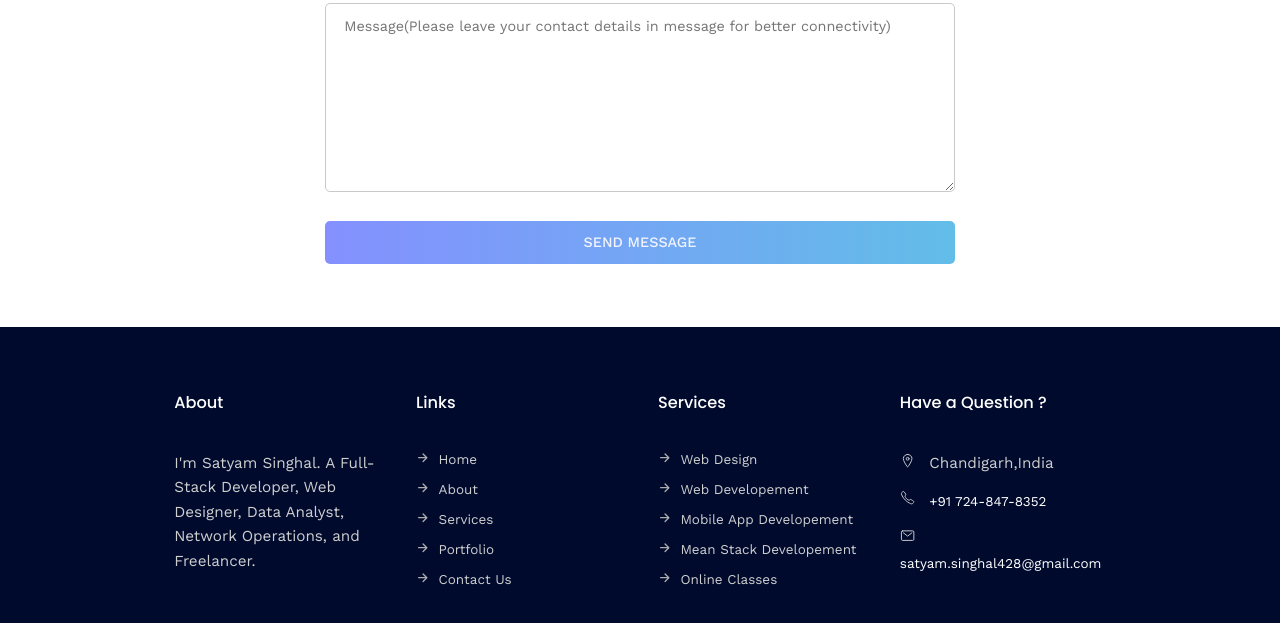
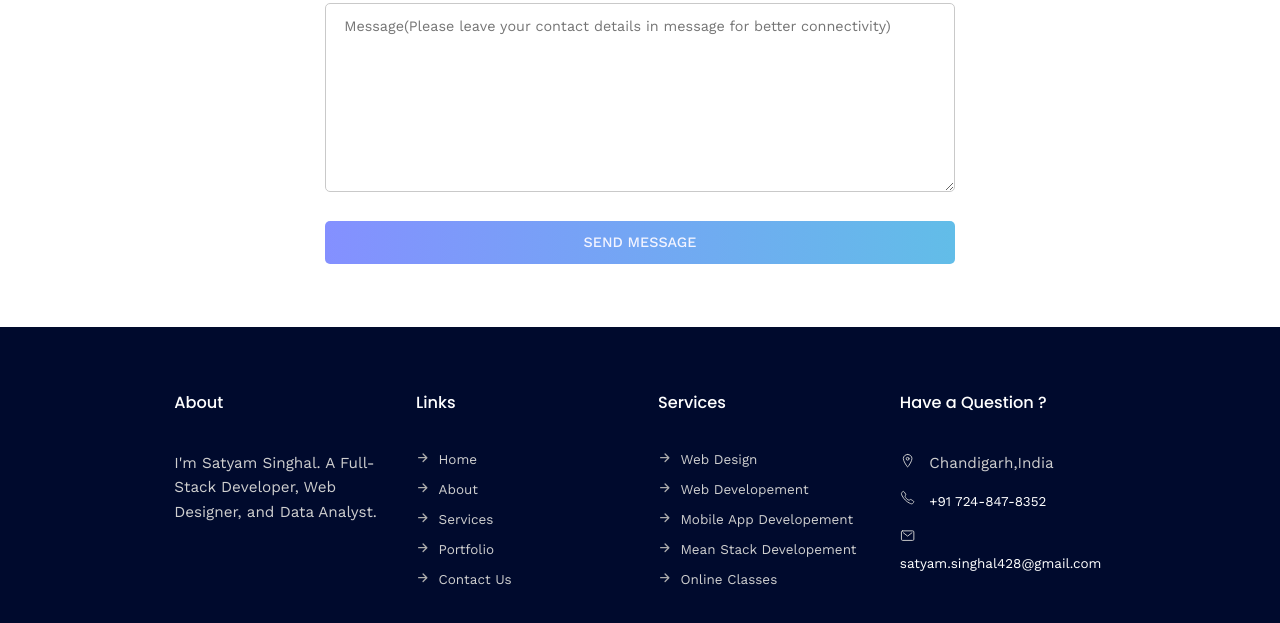
Before and after one commit to SatyamSinghal108/mywebsitelive, a plain HTML site: page index.html in a window 1280 px wide. Shown: the part 6529-7152 px from the top of the page. Drawn offline with nearby package versions, Linux system fonts and the light colour scheme.

Commit message:
Update index.html

```diff
--- a/index.html
+++ b/index.html
@@ -681,8 +681,7 @@
     <div class="container grid grid-four-column">
       <div class="f-about">
         <h3>About</h3>
-        <p>I'm Satyam Singhal. A Full-Stack Developer, Web Designer, Data Analyst, Network
-          Operations, and Freelancer.</p>
+        <p>I'm Satyam Singhal. A Full-Stack Developer, Web Designer, and Data Analyst.</p>
       </div>
       <!-- End -->
       <div class="f-links">
```
